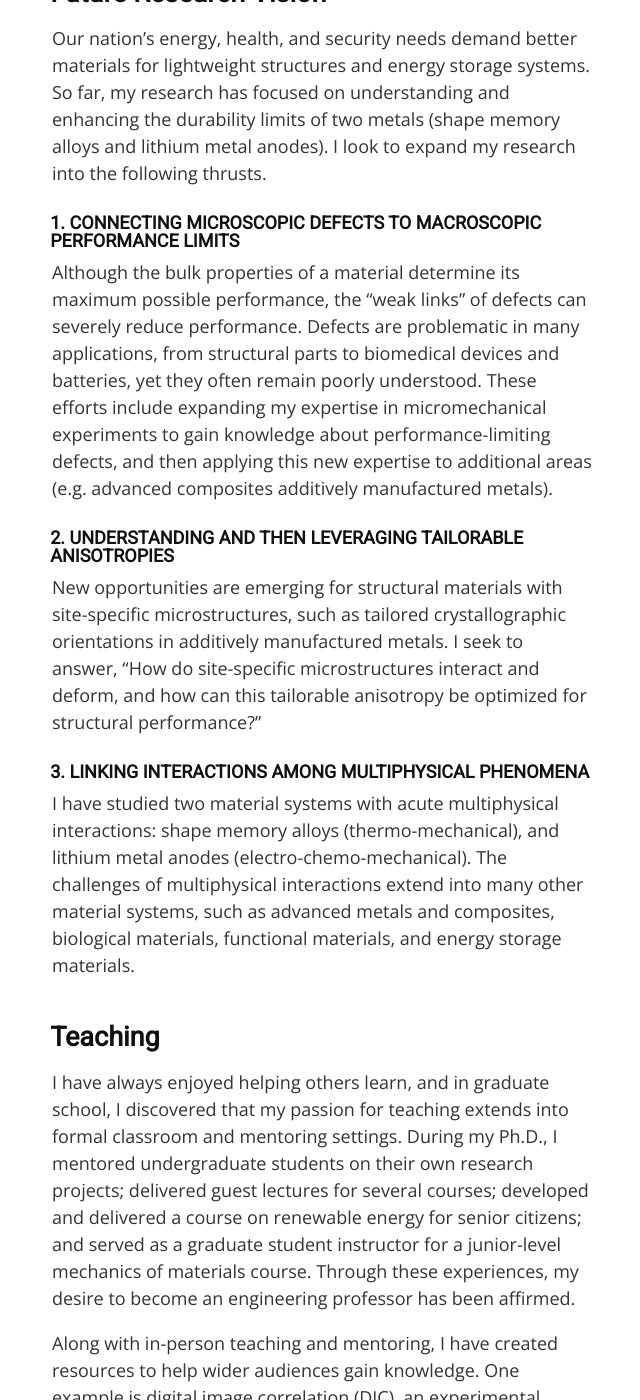
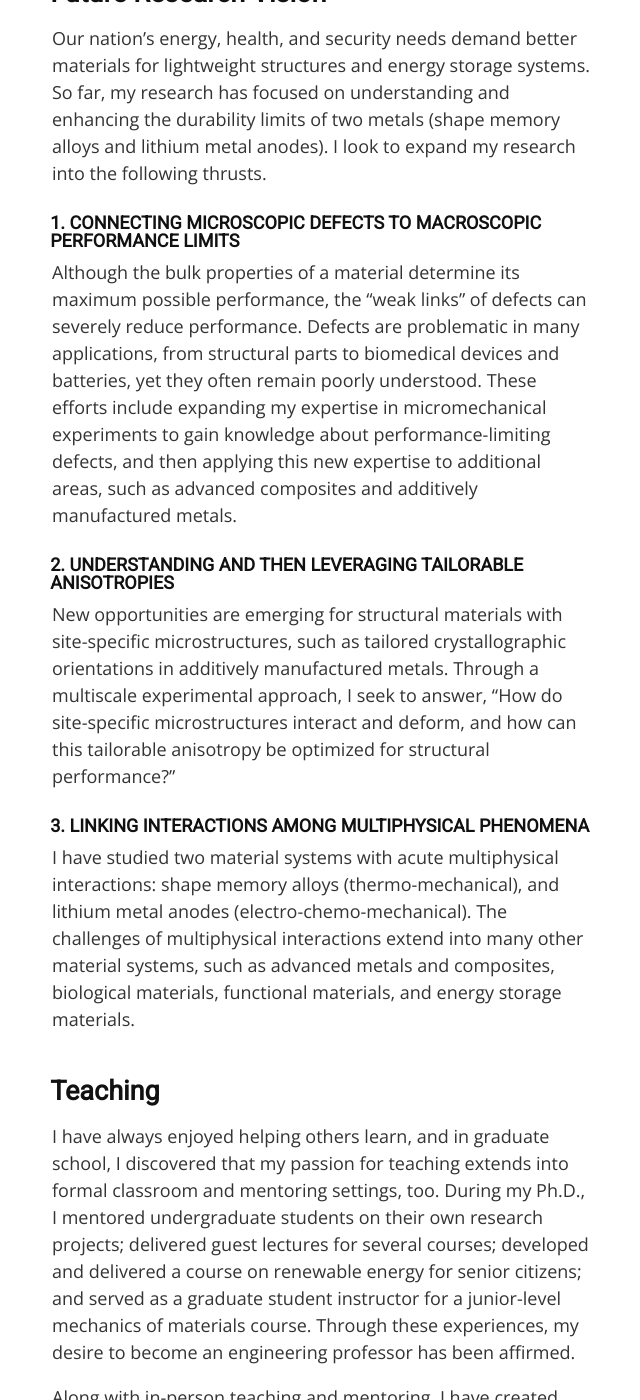
Before and after one commit to wlepage/wlepage.github.io, a Jekyll site: the page built from index.md, in a window 1280 px wide and 1400 px high, scrolled down 1545 px. Shown: the whole window, without its empty margins (318-958 px from the left). Built offline with Jekyll 4.4.1, drawn with Linux system fonts in a browser that asks for light colours; some of the changed text lies outside the part shown.

Commit message:
Update index.md

```diff
--- a/index.md
+++ b/index.md
@@ -36,19 +36,18 @@ I am a Ph.D. student in Mechanical Engineering at the University of Michigan. Fo
 Our nation's energy, health, and security needs demand better materials for lightweight structures and energy storage systems. So far, my research has focused on understanding and enhancing the durability limits of two metals (shape memory alloys and lithium metal anodes). I look to expand my research into the following thrusts.
 
 ### 1. Connecting microscopic defects to macroscopic performance limits
-Although the bulk properties of a material determine its maximum possible performance, the "weak links" of defects can severely reduce performance. Defects are problematic in many applications, from structural parts to biomedical devices and batteries, yet they often remain poorly understood. These efforts include expanding my expertise in micromechanical experiments to gain knowledge about performance-limiting defects, and then applying this new expertise to additional areas (e.g. advanced composites additively manufactured metals).
+Although the bulk properties of a material determine its maximum possible performance, the "weak links" of defects can severely reduce performance. Defects are problematic in many applications, from structural parts to biomedical devices and batteries, yet they often remain poorly understood. These efforts include expanding my expertise in micromechanical experiments to gain knowledge about performance-limiting defects, and then applying this new expertise to additional areas, such as advanced composites and additively manufactured metals.
 
 ### 2. Understanding and then leveraging tailorable anisotropies
-New opportunities are emerging for structural materials with site-specific microstructures, such as tailored crystallographic orientations in additively manufactured metals. I seek to answer, "How do site-specific microstructures interact and deform, and how can this tailorable anisotropy be optimized for structural performance?"
+New opportunities are emerging for structural materials with site-specific microstructures, such as tailored crystallographic orientations in additively manufactured metals. Through a multiscale experimental approach, I seek to answer, "How do site-specific microstructures interact and deform, and how can this tailorable anisotropy be optimized for structural performance?"
 
 ### 3. Linking interactions among multiphysical phenomena
 I have studied two material systems with acute multiphysical interactions: shape memory alloys (thermo-mechanical), and lithium metal anodes (electro-chemo-mechanical). The challenges of multiphysical interactions extend into many other material systems, such as advanced metals and composites, biological materials, functional materials, and energy storage materials.
 
 ## Teaching
+I have always enjoyed helping others learn, and in graduate school, I discovered that my passion for teaching extends into formal classroom and mentoring settings, too. During my Ph.D., I mentored undergraduate students on their own research projects; delivered guest lectures for several courses; developed and delivered a course on renewable energy for senior citizens; and served as a graduate student instructor for a junior-level mechanics of materials course. Through these experiences, my desire to become an engineering professor has been affirmed.
 
-I have always enjoyed helping others learn, and in graduate school, I discovered that my passion for teaching extends into formal classroom and mentoring settings. During my Ph.D., I mentored undergraduate students on their own research projects; delivered guest lectures for several courses; developed and delivered a course on renewable energy for senior citizens; and served as a graduate student instructor for a junior-level mechanics of materials course. Through these experiences, my desire to become an engineering professor has been affirmed.
-
-Along with in-person teaching and mentoring, I have created resources to help wider audiences gain knowledge. One example is digital image correlation (DIC), an experimental technique that is exploding in popularity and has been especially useful for the experiments in my dissertation. When I began using DIC, there was not a single document or resource for learning how to execute high-quality DIC experiments, so I agglomerated a slew of best practices from the literature and published them as a website: [digitalimagecorrelation.org](http://digitalimagecorrelation.org/).
+Along with in-person teaching and mentoring, I have created resources to help wider audiences gain knowledge. One example is a website for learning digital image correlation (DIC). This experimental technique is exploding in popularity and has been especially useful for the experiments in my dissertation. When I began using DIC, there was not a single document or resource for learning how to execute high-quality DIC experiments, so I agglomerated a slew of best practices from the literature and published them online: [digitalimagecorrelation.org](http://digitalimagecorrelation.org/).
 
 ## Selected publications
 1. __LePage W__, Ahadi A, Lenthe W, Sun QP, Pollock T, Shaw J, Daly S. Grain size effects on NiTi shape memory alloy fatigue crack growth. _Journal of Materials Research_, (invited feature paper), 2017. [https://doi.org/10.1557/jmr.2017.395](https://doi.org/10.1557/jmr.2017.395)<br /><br />
```
